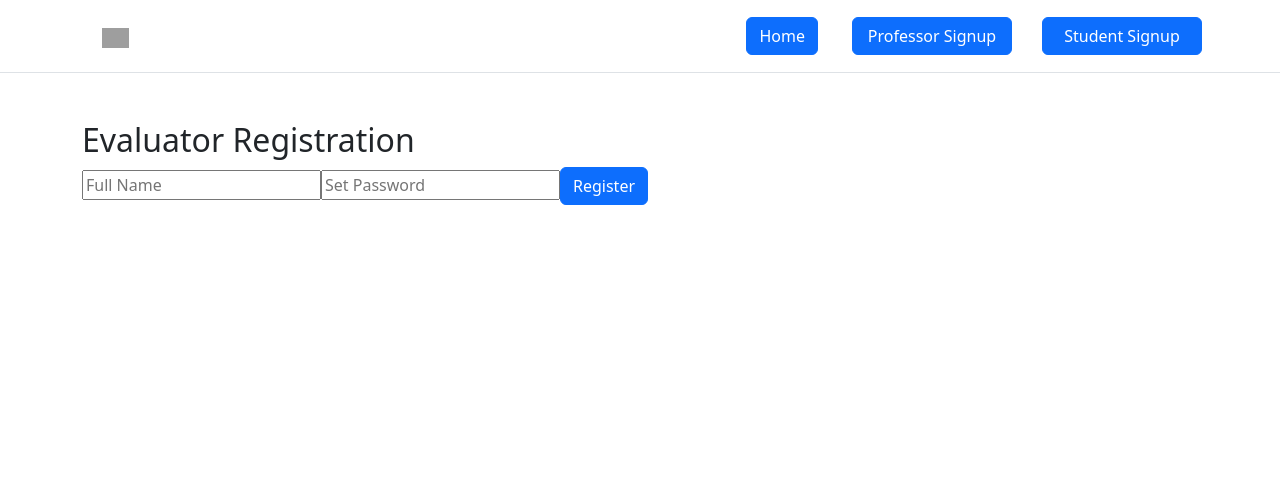
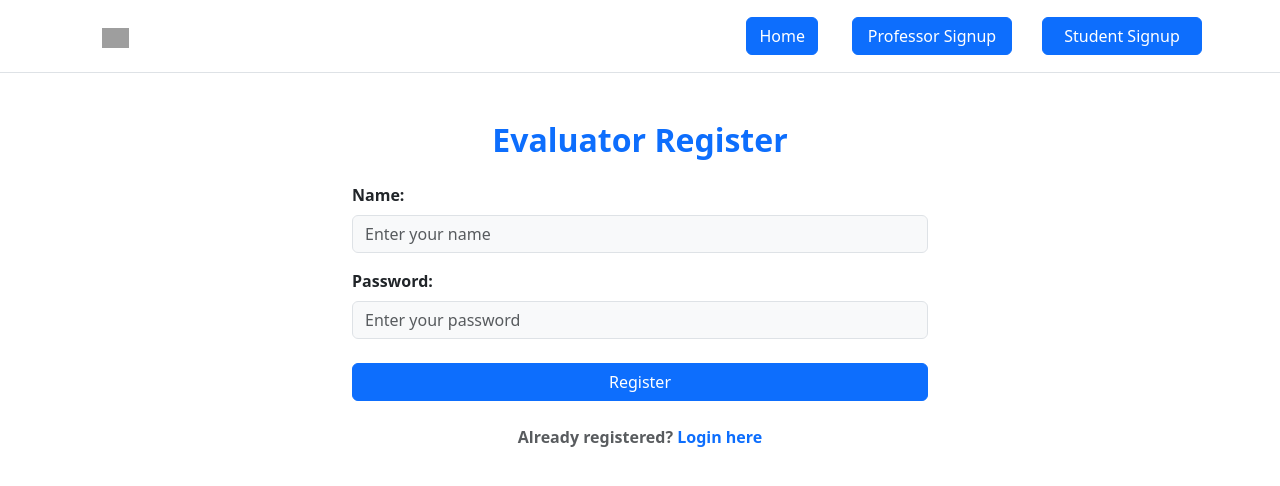
Before and after one commit to AnkitShome/AI_VoiceDetector, a React (Create React App) app in the folder frontend/: page /evaluator/invite in a window 1280 px wide. Shown: the top 486 px of the page. Built offline with nearby package versions, Linux system fonts and the light colour scheme; grey boxes are pictures that could not be loaded.

Commit message:
new changes especially evaluator

```diff
--- a/frontend/src/index.js
+++ b/frontend/src/index.js
@@ -1,5 +1,7 @@
 import React from 'react';
 import { BrowserRouter, Routes, Route } from "react-router-dom"
+import { ToastContainer } from "react-toastify";
+import 'react-toastify/dist/ReactToastify.css';
 import ReactDOM from 'react-dom/client';
 import './index.css';
 import HomePage from './landing_page/home/HomePage';
@@ -42,6 +44,8 @@ root.render(
          <Route path="/evaluator/test/:testId/attempts" element={<EvaluatorTestAttempts />} />
          <Route path="/evaluator/review/:attemptId" element={<EvaluatorReviewAttempt />} />
 
+
       </Routes>
+      <ToastContainer position="top-right" autoClose={3000} />
    </BrowserRouter>
 );
--- a/frontend/src/landing_page/evaluator/EvaluatorInvite.jsx
+++ b/frontend/src/landing_page/evaluator/EvaluatorInvite.jsx
@@ -1,4 +1,3 @@
-// src/landing_page/evaluator/EvaluatorInvite.jsx
 import { useState } from "react";
 import axios from "axios";
 import { useSearchParams, useNavigate } from "react-router-dom";
@@ -16,32 +15,88 @@ const EvaluatorInvite = () => {
     e.preventDefault();
     setLoading(true);
     try {
-         await axios.post("http://localhost:5000/api/evaluator/invite-register", {
+      await axios.post(
+        "http://localhost:5000/api/evaluator/invite-register",
+        {
           testId,
           token,
           name: form.name,
           password: form.password,
-         }, { withCredentials: true });
+        },
+        { withCredentials: true }
+      );
+
       toast.success("Registration successful! Redirecting...");
       setTimeout(() => navigate("/evaluator/dashboard"), 1200);
     } catch (err) {
-         toast.error(err?.response?.data?.msg || "Failed to register");
+      const msg = err?.response?.data?.msg || "";
+      console.log("msg kya hai", msg);
+      if (msg.toLowerCase().includes("invalid or expired invite.")) {
+         console.log("hello");
+        toast.success("You are already registered.");
+//         setTimeout(() => navigate("/evaluator/login"), {
+//    state: { toastMessage: "You are already registered. Please login." },
+// },4000);
+      } else {
+        toast.error(msg || "Registration failed");
+      }
     } finally {
       setLoading(false);
     }
   };
 
   return (
-      <div className="container mt-5">
-         <h2>Evaluator Registration</h2>
+    <div className="container mt-5" style={{ maxWidth: "600px" }}>
+      <h2 className="text-center mb-4 fw-bold text-primary">Evaluator Register</h2>
       <form onSubmit={handleRegister}>
-            <input required type="text" placeholder="Full Name"
-               value={form.name} onChange={e => setForm(f => ({ ...f, name: e.target.value }))} />
-            <input required type="password" placeholder="Set Password"
-               value={form.password} onChange={e => setForm(f => ({ ...f, password: e.target.value }))} />
-            <button className="btn btn-primary" type="submit" disabled={loading}>Register</button>
+        <div className="mb-3">
+          <label className="form-label fw-semibold">Name:</label>
+          <input
+            type="text"
+            className="form-control bg-light"
+            placeholder="Enter your name"
+            required
+            value={form.name}
+            onChange={(e) => setForm((f) => ({ ...f, name: e.target.value }))}
+          />
+        </div>
+        <div className="mb-3">
+          <label className="form-label fw-semibold">Password:</label>
+          <input
+            type="password"
+            className="form-control bg-light"
+            placeholder="Enter your password"
+            required
+            value={form.password}
+            onChange={(e) =>
+              setForm((f) => ({ ...f, password: e.target.value }))
+            }
+          />
+        </div>
+        <div className="d-grid mt-4">
+          <button
+            className="btn btn-primary"
+            type="submit"
+            disabled={loading}
+          >
+            {loading ? "Registering..." : "Register"}
+          </button>
+        </div>
       </form>
+
+      <div className="text-center mt-4">
+        <p className="fw-semibold text-muted">
+          Already registered?{" "}
+          <a
+            href="http://localhost:3000/evaluator/login"
+            className="fw-bold text-primary text-decoration-none"
+          >
+            Login here
+          </a>
+        </p>
+      </div>
     </div>
   );
 };
+
 export default EvaluatorInvite;
--- a/frontend/src/landing_page/evaluator/EvaluatorLogin.jsx
+++ b/frontend/src/landing_page/evaluator/EvaluatorLogin.jsx
@@ -12,10 +12,14 @@ const EvaluatorLogin = () => {
     e.preventDefault();
     setLoading(true);
     try {
-         await axios.post("http://localhost:5000/api/evaluator/login", {
+      await axios.post(
+        "http://localhost:5000/api/evaluator/login",
+        {
           email: form.email,
           password: form.password,
-         }, { withCredentials: true });
+        },
+        { withCredentials: true }
+      );
       toast.success("Login successful");
       setTimeout(() => navigate("/evaluator/dashboard"), 1000);
     } catch (err) {
@@ -26,16 +30,62 @@ const EvaluatorLogin = () => {
   };
 
   return (
-      <div className="container mt-5">
-         <h2>Evaluator Login</h2>
-         <form onSubmit={handleLogin}>
-            <input required type="email" placeholder="Email"
-               value={form.email} onChange={e => setForm(f => ({ ...f, email: e.target.value }))} />
-            <input required type="password" placeholder="Password"
-               value={form.password} onChange={e => setForm(f => ({ ...f, password: e.target.value }))} />
-            <button className="btn btn-primary" type="submit" disabled={loading}>Login</button>
+    <div className="container d-flex justify-content-center align-items-center flex-column mt-5">
+      <h3 className="mb-4 text-primary">Evaluator Login</h3>
+
+      <form onSubmit={handleLogin} style={{ maxWidth: "400px", width: "100%" }}>
+        <div className="mb-3">
+          <label className="form-label fw-semibold">Email</label>
+          <input
+            type="email"
+            className="form-control"
+            placeholder="Enter your email"
+            required
+            value={form.email}
+            onChange={(e) =>
+              setForm((f) => ({ ...f, email: e.target.value }))
+            }
+          />
+        </div>
+
+        <div className="mb-3">
+          <label className="form-label fw-semibold">Password</label>
+          <input
+            type="password"
+            className="form-control"
+            placeholder="Enter your password"
+            required
+            value={form.password}
+            onChange={(e) =>
+              setForm((f) => ({ ...f, password: e.target.value }))
+            }
+          />
+        </div>
+
+        <div className="d-grid">
+          <button
+            className="btn btn-primary"
+            type="submit"
+            disabled={loading}
+          >
+            {loading ? "Logging in..." : "Login"}
+          </button>
+        </div>
       </form>
+
+      <div className="text-center mt-4">
+        <p className="text-muted">
+          Don't have an account?{" "}
+          <a
+            href="http://localhost:3000/evaluator/invite"
+            className="text-primary fw-bold"
+          >
+            Register here
+          </a>
+        </p>
+      </div>
     </div>
   );
 };
+
 export default EvaluatorLogin;
--- a/frontend/src/landing_page/prof_dash/Footer.jsx
+++ b/frontend/src/landing_page/prof_dash/Footer.jsx
@@ -23,7 +23,8 @@ const TestFormSection = () => {
   const [studentOptions, setStudentOptions] = useState([]);
   const [selectedStudents, setSelectedStudents] = useState([]);
 
-  const [evaluators, setEvaluators] = useState([]);
+  const [evaluatorOptions, setEvaluatorOptions] = useState([]);
+  const [evaluators, setEvaluators] = useState([]); // selected evaluators
 
   const [formData, setFormData] = useState({
     professorName: displayName,
@@ -54,9 +55,31 @@ const TestFormSection = () => {
       }
     };
     fetchScholarIds();
+
+    // Fetch professor emails for evaluator dropdown
+    const fetchEvaluators = async () => {
+      try {
+        const res = await axios.get(
+          "http://localhost:5000/api/details/allProfEmails",
+          {
+            withCredentials: true,
+          }
+        );
+        console.log("profReg:",res.data.professors);
+        const options = res.data.professors.map((prof) => ({
+          label: `${prof.email}`,
+          value: `${prof.email}`,
+        }));
+
+        setEvaluatorOptions(options); // Correctly set dropdown options
+      } catch (err) {
+        console.log(err);
+        toast.error("Failed to load evaluator names");
+      }
+    };
+
+    fetchEvaluators();
   }, []);
-
-  // Fetch professor emails for evaluator dropdown
 
   const handleQuestionChange = (index, value) => {
     const updated = [...formData.questions];
@@ -337,12 +360,12 @@ const TestFormSection = () => {
 
                 <div className="mb-3">
                   <label className="form-label">Add evaluator(s)</label>
-                  <CreatableSelect
+                  <Select
+                    options={evaluatorOptions}
                     isMulti
-                    placeholder="Enter evaluator emails..."
+                    placeholder="Choose evaluator email(s)..."
                     value={evaluators}
                     onChange={setEvaluators}
-                    formatCreateLabel={(inputValue) => `Add "${inputValue}"`}
                   />
                 </div>
 
--- a/frontend/src/landing_page/prof_dash/view_test/TestDetails.jsx
+++ b/frontend/src/landing_page/prof_dash/view_test/TestDetails.jsx
@@ -67,7 +67,7 @@ const TestDetails = () => {
             { withCredentials: true }
          );
          toast.success("Test deleted");
-         navigate(`/prof-dash/${profName}/view-tests`);
+         navigate(`/prof-dash/${username}/view-tests`);
       } catch (error) {
          toast.error("Failed to remove test");
       }
```
Also changed, not shown: frontend/src/landing_page/evaluator/EvaluatorDashboard.jsx (+29 -14 lines), 2 other files (tests, documents, lock files or other folders). Lines whose indentation alone changed are shown as unchanged.
